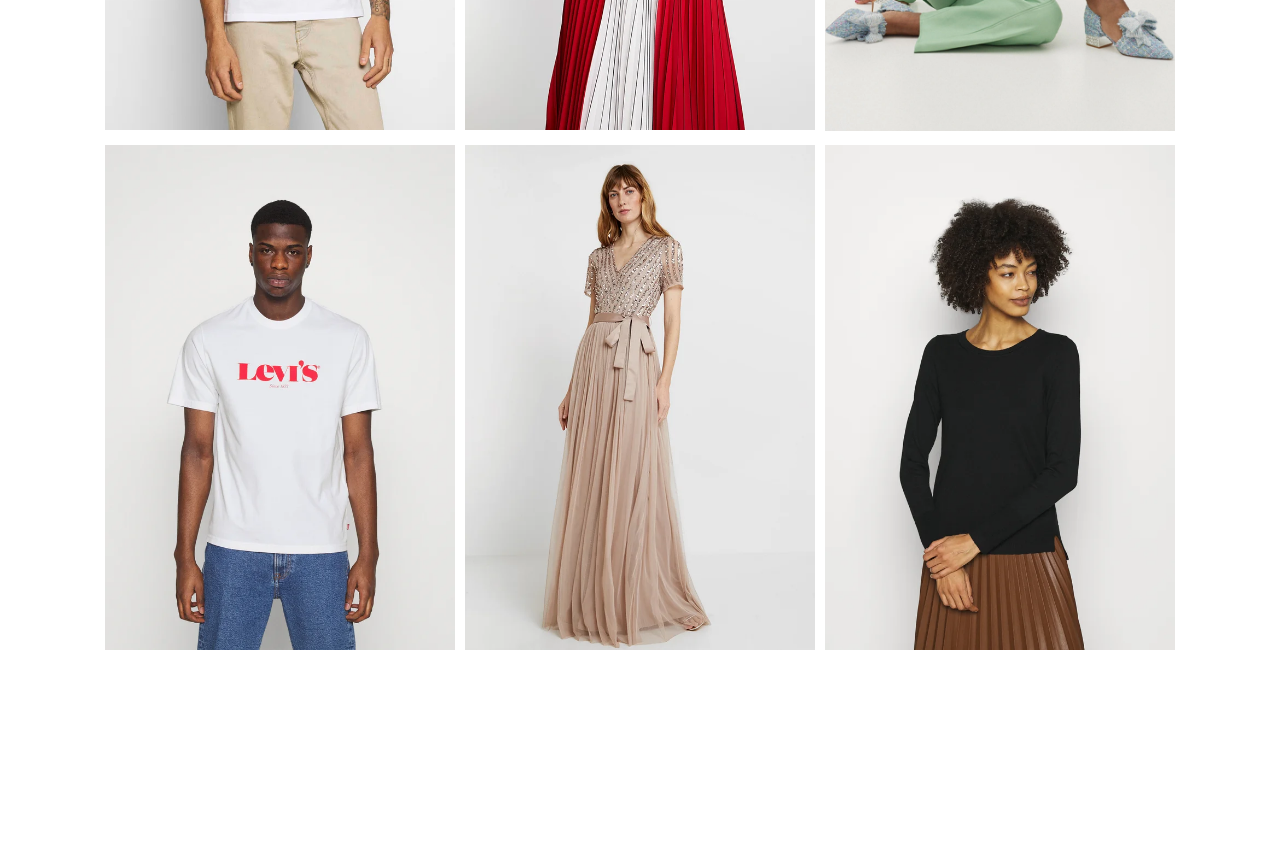
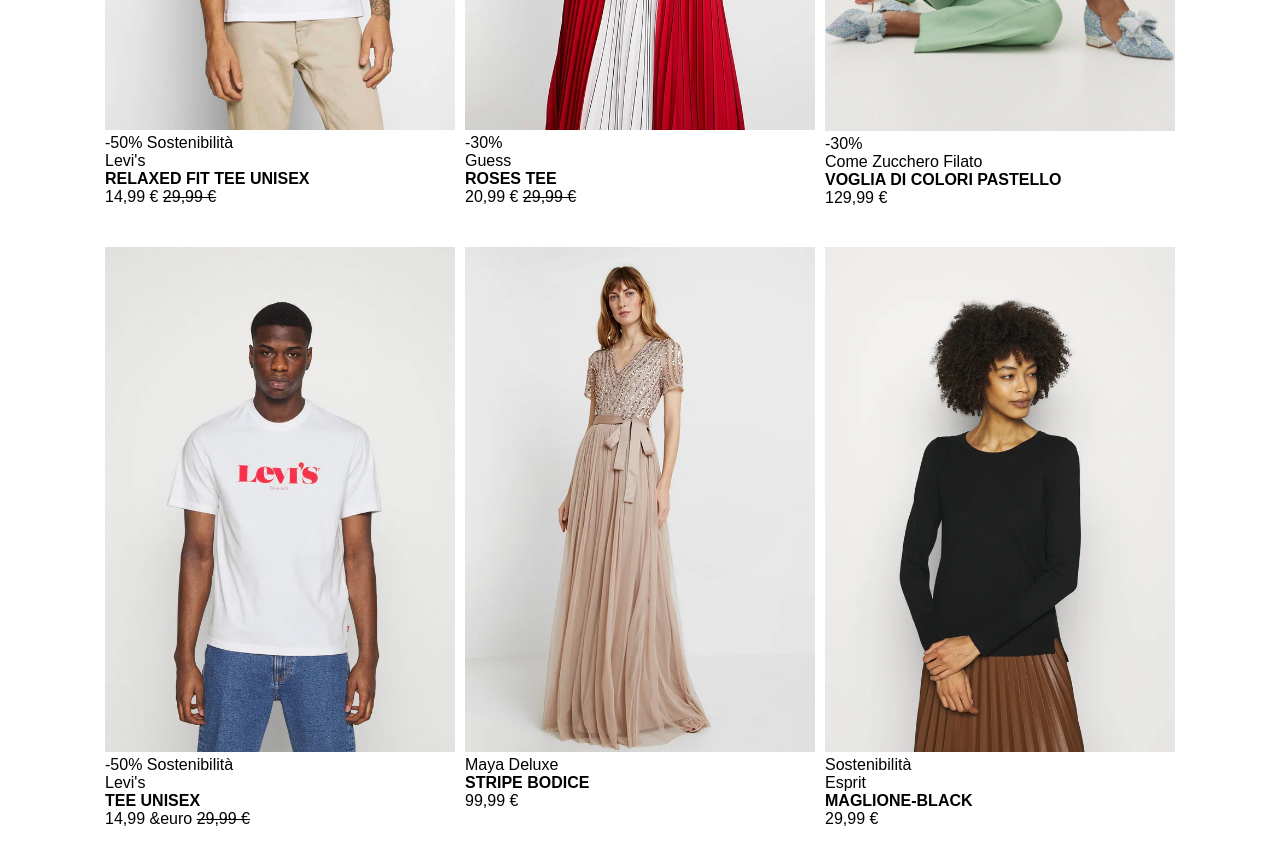
Before and after one commit to LauraElenaAnghelache/html-css-boolando, a plain HTML site: page index.html in a window 1280 px wide. Shown: the part 380-1243 px from the top of the page. Before the commit the page ends 1039 px from the top, so only its background shows below. Drawn offline with Linux system fonts and the light colour scheme.

Commit message:
info capi

```diff
--- a/index.html
+++ b/index.html
@@ -15,31 +15,56 @@
                     <div class="col">
                         <div class="product">
                             <img src="img/1.webp" alt="immagine1"/>
+                            <span class="discount">-50%</span>
+                            <span class="info">Sostenibilità</span>
+                            <p class="brand">Levi's</p>
+                            <p><strong>RELAXED FIT TEE UNISEX</strong></p>
+                            <p class="price">14,99 &euro; <span class="strike"><del>29,99 &euro;</del></span></p>
                         </div>
                     </div>
                     <div class="col">
                         <div class="product">
                             <img src="img/2.webp" alt="immagine2"/>
+                            <span class="discount">-30%</span>
+                            <p class="brand">Guess</p>
+                            <p><strong>ROSES TEE</strong></p>
+                            <p class="price">20,99 &euro; <span class="strike"><del>29,99 &euro;</del></span></p>
                         </div>
                     </div>
                     <div class="col">
                         <div class="product">
                             <img src="img/3.webp" alt="immagine3"/>
+                            <span class="discount">-30%</span>
+                            <p class="brand">Come Zucchero Filato</p>
+                            <p><strong>VOGLIA DI COLORI PASTELLO</strong></p>
+                            <p class="price">129,99 &euro;</p>
                         </div>
                     </div>
                     <div class="col">
                         <div class="product">
                             <img src="img/4.webp" alt="immagine4"/>
+                            <span class="discount">-50%</span>
+                            <span class="info">Sostenibilità</span>
+                            <p class="brand">Levi's</p>
+                            <p><strong>TEE UNISEX</strong></p>
+                            <p class="price">14,99 &euro <span class="strike"><del>29,99 &euro;</del></span></p>
                         </div>
                     </div>
                     <div class="col">
                         <div class="product">
                             <img src="img/5.webp" alt="immagine5"/>
+                            <p class="brand">Maya Deluxe</p>
+                            <p><strong>STRIPE BODICE</strong></p>
+                            <p class="price">99,99 &euro;</p>
                         </div>
                     </div>
                     <div class="col">
                         <div class="product">
                             <img src="img/6.webp" alt="immagine6"/>
+                            <span class="info">Sostenibilità</span>
+                            <p class="brand">Esprit</p>
+                            <p><strong>MAGLIONE-BLACK</strong></p>
+                            <p class="price">29,99 &euro;</p>
                         </div>
                     </div>
                 </div>
--- a/style.css
+++ b/style.css
@@ -6,6 +6,9 @@
 
 }
 /*commons*/
+body {
+    font-family: Arial, Helvetica, sans-serif;
+}
 /*layout*/
 .container {
     max-width: 1100px;
@@ -16,6 +19,7 @@
 .flex-container {
     display: flex;
     flex-wrap: wrap;
+    justify-content: space-between;
 
 }
 .col {
@@ -24,7 +28,7 @@
 }
 /*product*/
 .product {
-
+    padding-bottom: 30px;
 
 }
 .product img {
```
